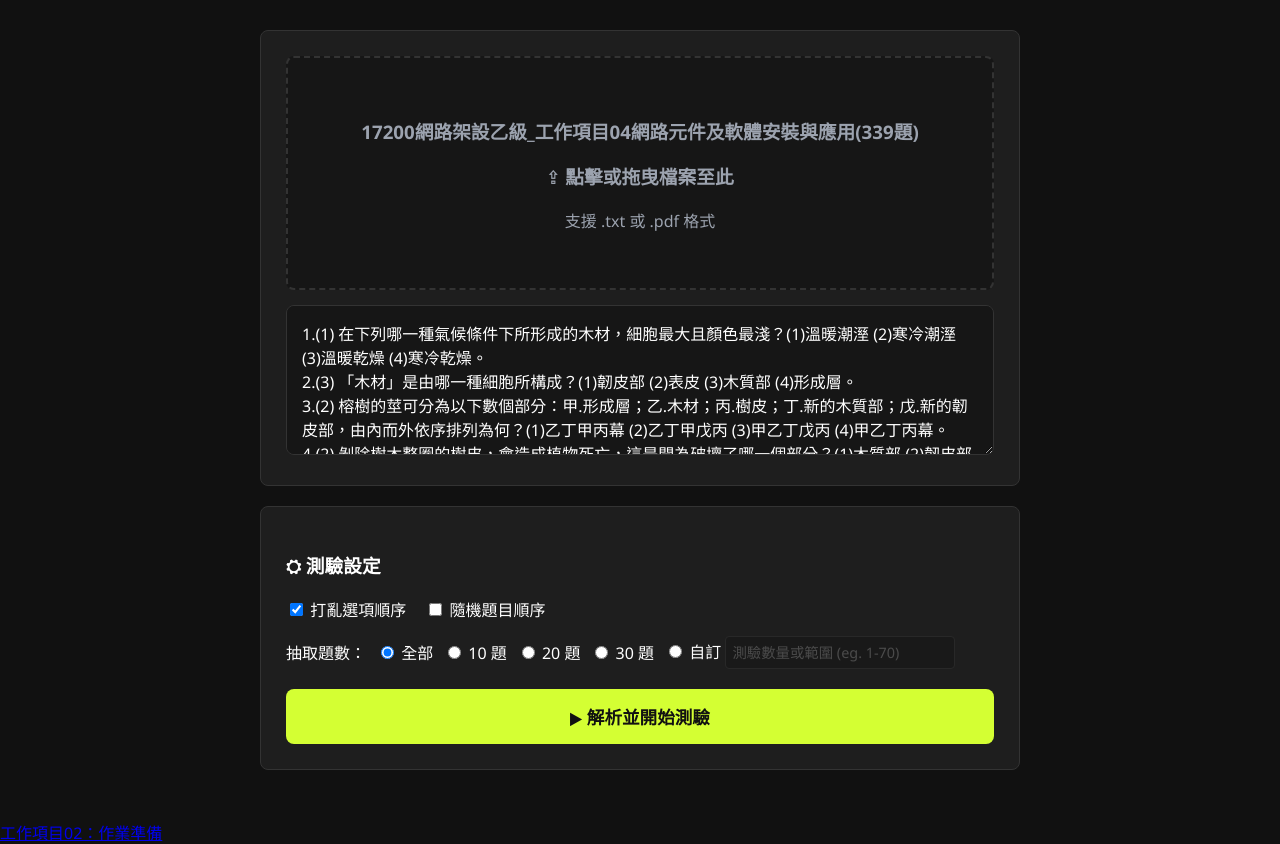
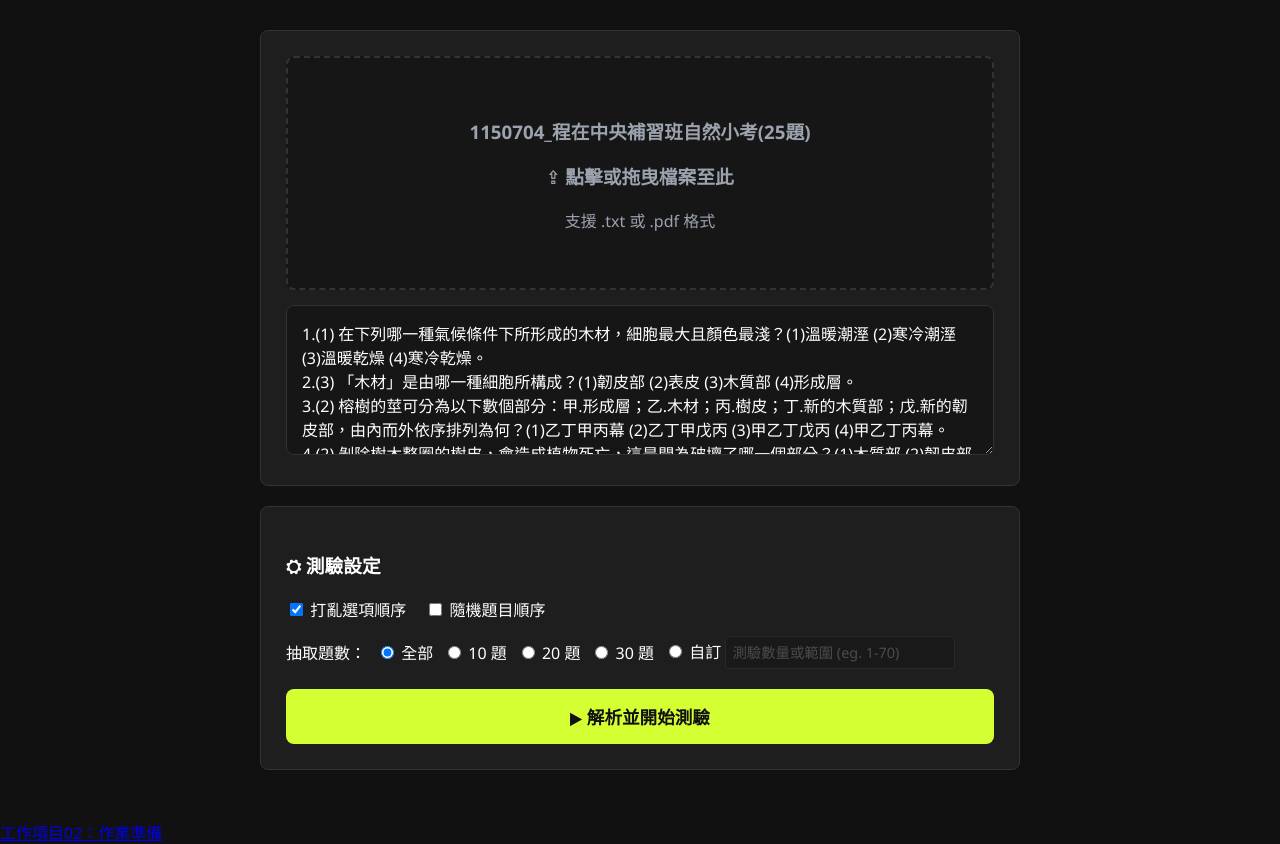
Before and after one commit to azurecloud1975/my_roy, a plain HTML site: page index.html in a window 1280 px wide. Shown: the part 77-921 px from the top of the page. Drawn offline with Linux system fonts and the light colour scheme; a script that the page names is missing.

Commit message:
修正網頁題目 1150704_中央補習班自然小考
修正網頁題目 1150704_中央補習班自然小考

```diff
--- a/index.html
+++ b/index.html
@@ -145,7 +145,7 @@
         <div id="home-screen" class="screen active">
             <div class="card">
                 <div id="drop-zone" class="drop-zone">
-                    <h3>17200網路架設乙級_工作項目04網路元件及軟體安裝與應用(339題)</h3>
+                    <h3>1150704_程在中央補習班自然小考(25題)</h3>
                     <h3>⇪ 點擊或拖曳檔案至此</h3>
                     <p>支援 .txt 或 .pdf 格式</p>
                     <input type="file" id="file-input" accept=".txt,.pdf" style="display:none;">
```
